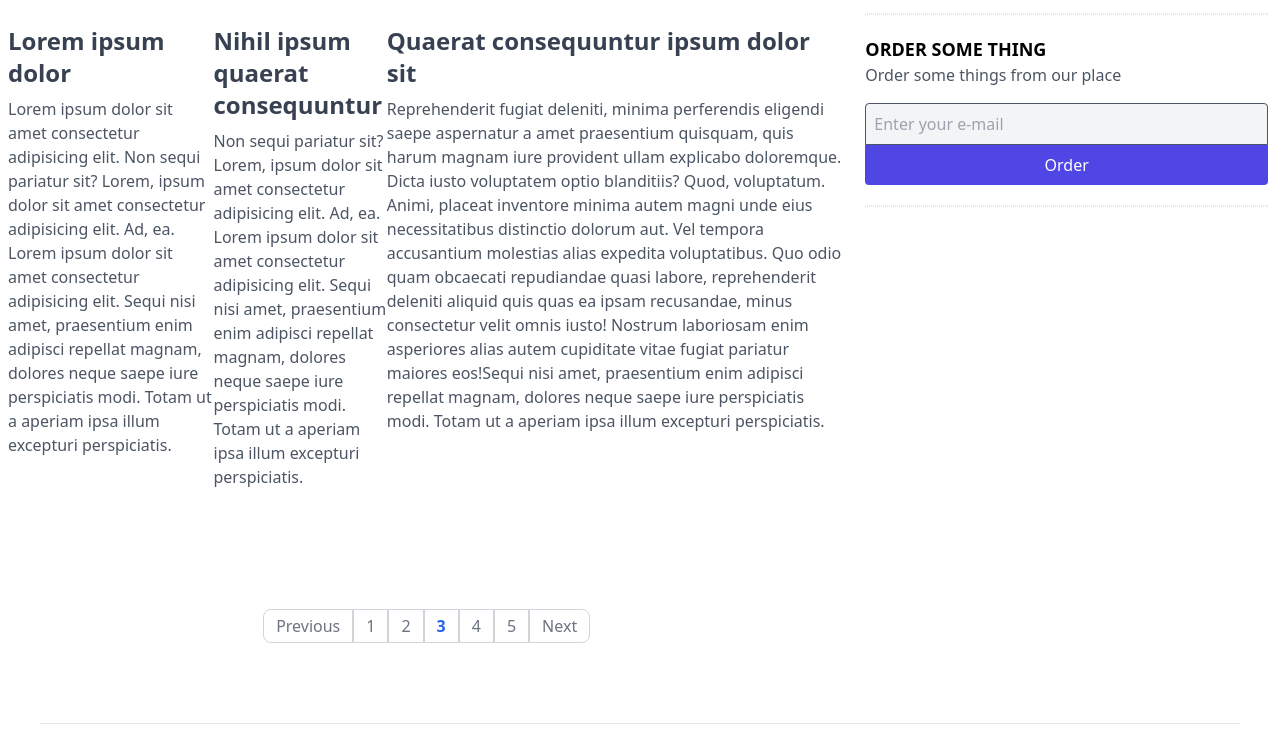
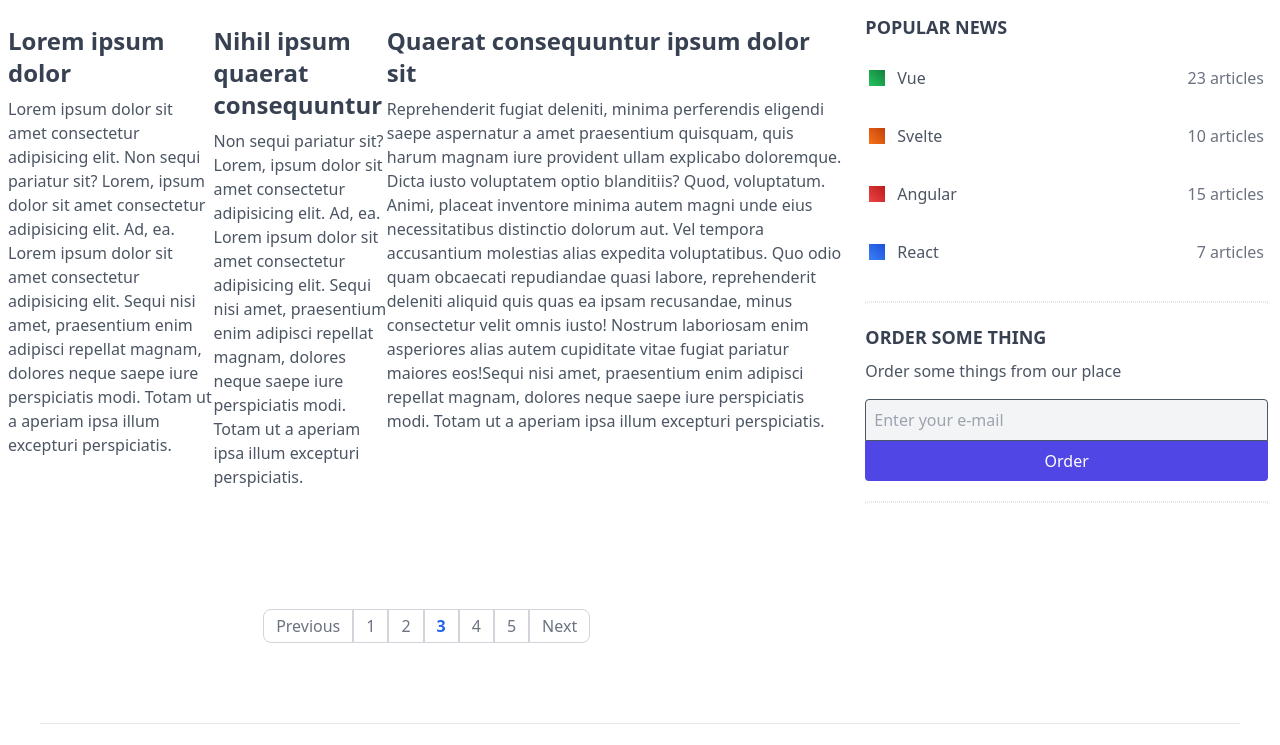
Before and after one commit to SergikEnergy/tailwindcss3-repeat, a website built with Vite: page try-tailwindcss3/index.html in a window 1280 px wide. Shown: the part 493-1238 px from the top of the page. Built offline with nearby package versions, Linux system fonts and the light colour scheme.

Commit message:
feat: work with gradient

```diff
--- a/try-tailwindcss3/index.html
+++ b/try-tailwindcss3/index.html
@@ -82,7 +82,7 @@
       </div>
       <!-- banners - or news with content -->
       <section class="px-2 flex space-x-2">
-        <a href="" class="w-2/3 bg-violet-300 h-96 mb-4 relative rounded inline-block overflow-hidden">
+        <a href="" class="w-2/3 bg-purple-300 h-96 mb-4 relative rounded inline-block overflow-hidden">
           <div class="p-4 absolute bottom-0 left-0 z-20">
             <h2 class="text-4xl font-semibold text-gray-100 leading-tight">
               Lorem ipsum dolor sit amet consectetur adipisicing elit.
@@ -173,11 +173,45 @@
           </div>
         </div>
         <div class="w-1/3 px-3">
+          <!-- popular topics -->
+          <div class="mb-5">
+            <h5 class="font-bold text-lg uppercase text-gray-700 mb-2">Popular news</h5>
+            <ul class="">
+              <li class="px-1 py-4 border-y border-white hover:border-gray-300">
+                <a href="#" class="flex items-center text-gray-600">
+                  <span class="inline-block w-4 h-4 mr-3 bg-gradient-to-tr from-green-500 to-green-700"></span>
+                  Vue
+                  <span class="text-gray-500 ml-auto">23 articles</span>
+                </a>
+              </li>
+              <li class="px-1 py-4 border-y border-white hover:border-gray-300">
+                <a href="#" class="flex items-center text-gray-600">
+                  <span class="inline-block w-4 h-4 mr-3 bg-gradient-to-tr from-orange-500 to-orange-700"></span>
+                  Svelte
+                  <span class="text-gray-500 ml-auto">10 articles</span>
+                </a>
+              </li>
+              <li class="px-1 py-4 border-y border-white hover:border-gray-300">
+                <a href="#" class="flex items-center text-gray-600">
+                  <span class="inline-block w-4 h-4 mr-3 bg-gradient-to-tr from-red-500 to-red-700"></span>
+                  Angular
+                  <span class="text-gray-500 ml-auto">15 articles</span>
+                </a>
+              </li>
+              <li class="px-1 py-4 border-y border-white hover:border-gray-300">
+                <a href="#" class="flex items-center text-gray-600">
+                  <span class="inline-block w-4 h-4 mr-3 bg-gradient-to-tr from-blue-500 to-blue-700"></span>
+                  React
+                  <span class="text-gray-500 ml-auto">7 articles</span>
+                </a>
+              </li>
+            </ul>
+          </div>
           <!-- divider -->
           <div class="border border-dotted"></div>
           <!-- order form -->
           <div class="my-5">
-            <h5 class="font-bold text-lg uppercase text-gray-700mb-2">Order some thing</h5>
+            <h5 class="font-bold text-lg uppercase text-gray-700 mb-2">Order some thing</h5>
             <p class="text-gray-600 mb-4">Order some things from our place</p>
             <input
               type="email"
```
